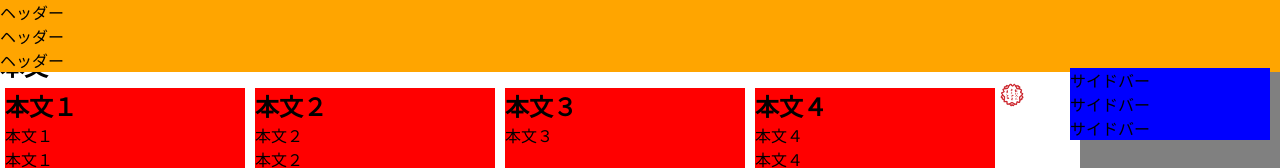
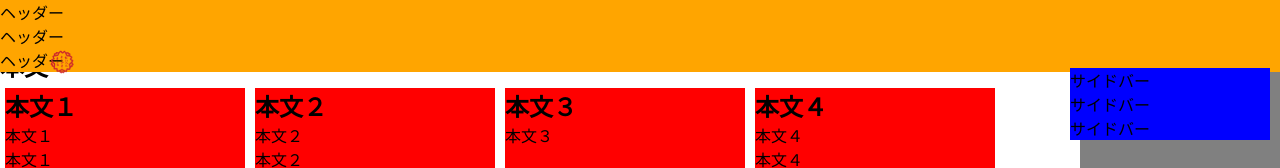
Before and after one commit to imagire/2016web1-7, a plain HTML site: page index.html in a window 1280 px wide. Shown: the top 168 px of the page. Drawn offline with Linux system fonts and the light colour scheme.

Commit message:
Update default.css

```diff
--- a/css/default.css
+++ b/css/default.css
@@ -45,7 +45,7 @@ footer{
 }
 #good_picture{
   width: 24px;
-/*  position: absolute;
+  position: absolute;
   left: 50px;
-  top: 50px;*/
+  top: 50px;
 }
```
